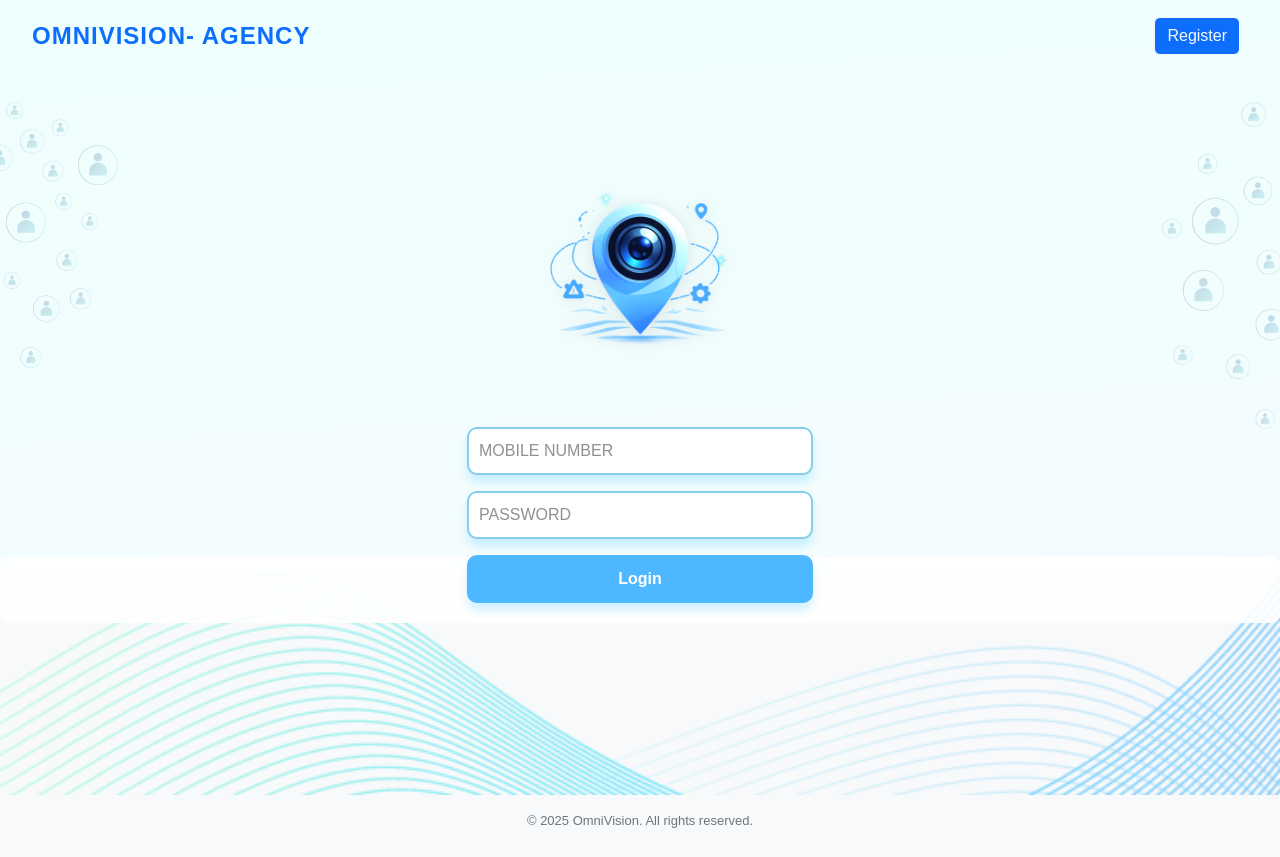
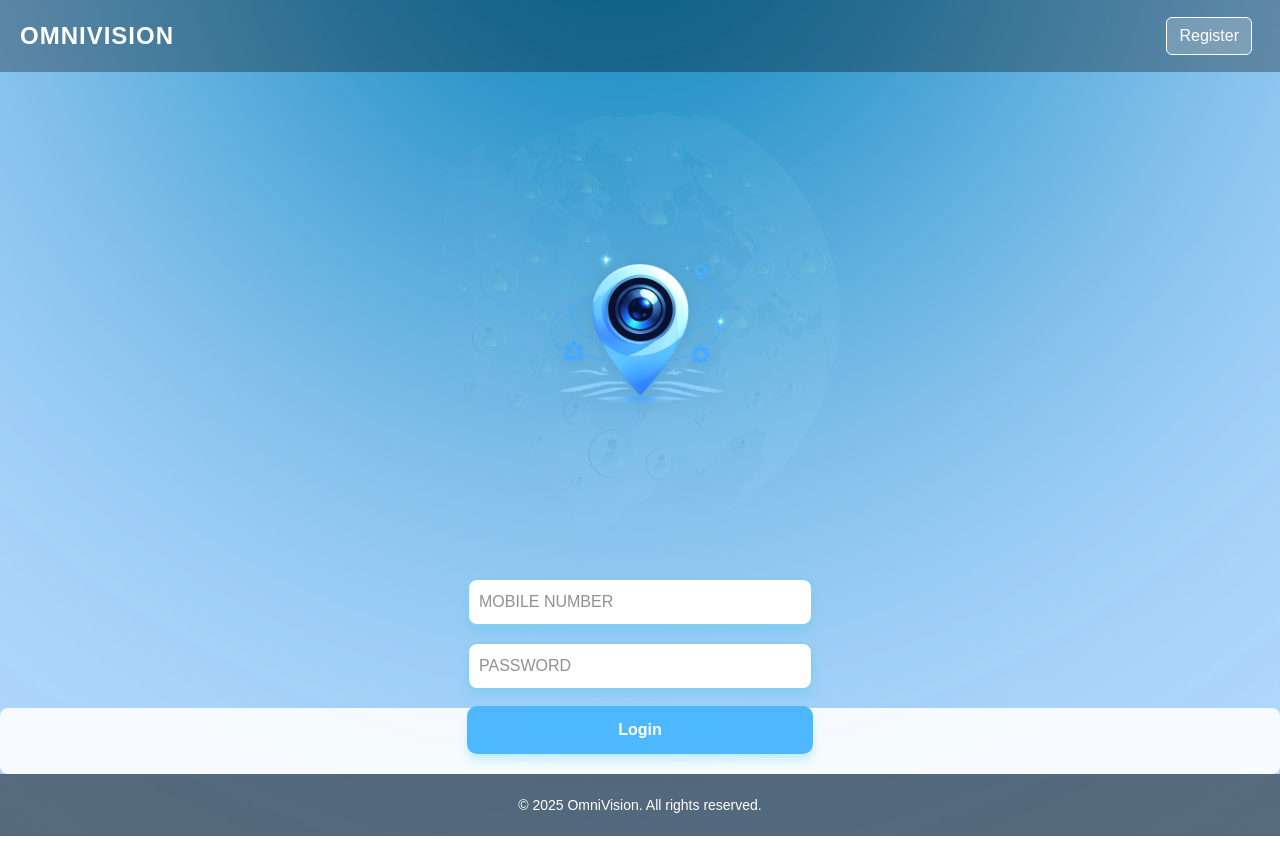
Before and after one commit to Susekh/omnivision, a React (Create React App) app: page /agencyLogin in a window 1280 px wide. After the commit the page ends 836 px from the top, so only its background shows below. Built offline with nearby package versions, Linux system fonts and the light colour scheme.

Commit message:
agencylogin&agencyresister and camera fixed

```diff
--- a/src/Agency/AgencyLogin.jsx
+++ b/src/Agency/AgencyLogin.jsx
@@ -91,17 +91,17 @@ const AgencyLogin = () => {
   };
 
   return (
-    <section className="main dashboard-hospital" style={{backgroundColor: "#b3d9ff"}}>
-      <nav className="navbar navbar-expand-lg navbar-dark">
-        <div className="container-fluid">
-          <span className="navbar-brand fw-bold" style={{ color: "#0d6efd" }}>
-            OMNIVISION- AGENCY
+    <section className="main dashboard-hospital" style={{backgroundColor: "#b3d9ff", backgroundImage: "url(/images/bg-1.png)", backgroundRepeat: "no-repeat", backgroundSize: "cover", backgroundPosition: "center bottom"}}>
+      <nav className="navbar navbar-expand-lg navbar-dark" style={{backgroundColor: "rgba(0,0,0,0.3)", margin: 0, padding: "15px 20px", width: "100%"}}>
+        <div className="container-fluid" style={{padding: "0", display: "flex", alignItems: "center"}}>
+          <span className="navbar-brand fw-bold text-white" style={{fontSize: "24px", margin: 0}}>
+            OMNIVISION
           </span>
           <div className="ms-auto">
             <Link to={"/agencyRegister"}>
               <button
                 className="btn btn-outline-light me-2"
-                style={{ backgroundColor: "#0d6efd" }}
+                style={{ backgroundColor: "rgba(255,255,255,0.2)", borderColor: "white", color: "white" }}
               >
                 Register
               </button>
@@ -111,29 +111,16 @@ const AgencyLogin = () => {
       </nav>
       <div className="pag-1-wrapper">
         {/* Background Images Section */}
-        <section className="pag-2-wrapper-sec-1">
-          <div className="pag-2-wrapper-sec-1-bgimg dashboard-hospital-logo-bg">
-            <figure>
-              <img
-                src="/images/pag-2-logo-bg.png"
-                alt="Background Left"
-              />
-            </figure>
-            <figure>
-              <img
-                src="/images/pag-2-logo-bg-right.png"
-                alt="Background Right"
-              />
-            </figure>
-          </div>
-
-          {/* Logo */}
-          <div className="container">
+        <section className="pag-1-wrapper-sec-1" style={{width: "100%"}}>
+          <figure style={{width: "100%", maxWidth: "400px", margin: "0 auto 20px"}}>
+            <img src="/images/pag-1-logo-bg.png" alt="Background Logo" style={{width: "100%", height: "auto"}} />
+          </figure>
+          <div className="container" style={{width: "100%", padding: "0 20px"}}>
             <div className="row">
-              <div className="col-md-12">
+              <div className="col-md-12" style={{display: "flex", justifyContent: "center"}}>
                 <figure className="logo-con">
                   <Link>
-                    <img src="/images/omnivision-logo.png" alt="Logo" />
+                    <img src="/images/omnivision-logo.png" alt="Logo" style={{width: "100%", height: "auto"}} />
                   </Link>
                 </figure>
               </div>
@@ -223,9 +210,8 @@ const AgencyLogin = () => {
       </div>
 
       {/* Footer */}
-      <footer style={{ marginTop: "-50px", textAlign: "center", paddingBottom: "20px", backgroundColor: "#f8f9fa" }}>
-        <img src="/images/footer-bg.png" alt="Footer Background" style={{marginBottom: "10px"}} />
-        <p style={{margin: 0, fontSize: "13px", color: "#6c757d"}}>© 2025 OmniVision. All rights reserved.</p>
+      <footer style={{backgroundColor: "rgba(0,0,0,0.5)", color: "#fff", textAlign: "center", padding: "15px 20px", margin: 0, width: "100%", fontSize: "14px"}}>
+        <p style={{margin: 0}}>© 2025 OmniVision. All rights reserved.</p>
       </footer>
     </section>
   );
--- a/src/Agency/AgencyRegister.jsx
+++ b/src/Agency/AgencyRegister.jsx
@@ -106,17 +106,17 @@ const AgencyRegister = () => {
   };
 
   return (
-    <section className="main dashboard-hospital" style={{backgroundColor: "#b3d9ff"}}>
-      <nav className="navbar navbar-expand-lg navbar-white">
-        <div className="container-fluid">
-          <span className="navbar-brand fw-bold " style={{ color: "#0d6efd" }}>
-            OMNIVISION- AGENCY
+    <section className="main dashboard-hospital" style={{backgroundColor: "#b3d9ff", backgroundImage: "url(/images/bg-1.png)", backgroundRepeat: "no-repeat", backgroundSize: "cover", backgroundPosition: "center bottom"}}>
+      <nav className="navbar navbar-expand-lg navbar-dark" style={{backgroundColor: "rgba(0,0,0,0.3)", margin: 0, padding: "15px 20px", width: "100%"}}>
+        <div className="container-fluid" style={{padding: "0", display: "flex", alignItems: "center"}}>
+          <span className="navbar-brand fw-bold text-white" style={{fontSize: "24px", margin: 0}}>
+            OMNIVISION
           </span>
           <div className="ms-auto">
             <Link to="/agencyLogin">
               <button
                 className="btn btn-outline-light me-2"
-                style={{ backgroundColor: "#0d6efd" }}
+                style={{ backgroundColor: "rgba(255,255,255,0.2)", borderColor: "white", color: "white" }}
               >
                 Login
               </button>
@@ -126,29 +126,16 @@ const AgencyRegister = () => {
       </nav>
       <div className="pag-1-wrapper">
         {/* Background Images Section */}
-        <section className="pag-2-wrapper-sec-1">
-          <div className="pag-2-wrapper-sec-1-bgimg dashboard-hospital-logo-bg">
-            <figure>
-              <img
-                src="/images/pag-2-logo-bg.png"
-                alt="Background Left"
-              />
-            </figure>
-            <figure>
-              <img
-                src="/images/pag-2-logo-bg-right.png"
-                alt="Background Right"
-              />
-            </figure>
-          </div>
-
-          {/* Logo */}
-          <div className="container">
+        <section className="pag-1-wrapper-sec-1" style={{width: "100%"}}>
+          <figure style={{width: "100%", maxWidth: "400px", margin: "0 auto 20px"}}>
+            <img src="/images/pag-1-logo-bg.png" alt="Background Logo" style={{width: "100%", height: "auto"}} />
+          </figure>
+          <div className="container" style={{width: "100%", padding: "0 20px"}}>
             <div className="row">
-              <div className="col-md-12">
-                <figure className="logo-con" style={{ marginTop: "18px" }}>
+              <div className="col-md-12" style={{display: "flex", justifyContent: "center"}}>
+                <figure className="logo-con">
                   <Link>
-                    <img src="/images/omnivision-logo.png" alt="Logo" />
+                    <img src="/images/omnivision-logo.png" alt="Logo" style={{width: "100%", height: "auto"}} />
                   </Link>
                 </figure>
               </div>
@@ -246,9 +233,8 @@ const AgencyRegister = () => {
       </div>
 
       {/* Footer */}
-      <footer style={{ marginTop: "-50px", textAlign: "center", paddingBottom: "20px", backgroundColor: "#f8f9fa" }}>
-        <img src="/images/footer-bg.png" alt="Footer Background" style={{marginBottom: "10px"}} />
-        <p style={{margin: 0, fontSize: "13px", color: "#6c757d"}}>© 2025 OmniVision. All rights reserved.</p>
+      <footer style={{backgroundColor: "rgba(0,0,0,0.5)", color: "#fff", textAlign: "center", padding: "15px 20px", margin: 0, width: "100%", fontSize: "14px"}}>
+        <p style={{margin: 0}}>© 2025 OmniVision. All rights reserved.</p>
       </footer>
     </section>
   );
--- a/src/public/assets/css/CameraPage.css
+++ b/src/public/assets/css/CameraPage.css
@@ -82,7 +82,6 @@ video.camera-feed {
   background: #020101;
   border: 5px solid rgb(252, 238, 238);
   cursor: pointer;
-  transition: all 0.05s ease;
   display: flex;
   align-items: center;
   justify-content: center;
@@ -93,6 +92,10 @@ video.camera-feed {
   padding: 0;
   margin: 0;
   padding-bottom: max(0px, env(safe-area-inset-bottom));
+}
+
+.capture-button:active {
+  transform: translateX(-50%);
 }
 
 .capture-button::before {
@@ -112,12 +115,6 @@ video.camera-feed {
   border-radius: 50%;
   background: #ffffff;
   position: absolute;
-  transition: all 0.05s ease;
-}
-
-.capture-button:active {
-  transform: scale(0.92);
-  box-shadow: 0 2px 8px rgba(0, 0, 0, 0.3);
 }
 
 .capture-button:active::after {
@@ -162,7 +159,6 @@ canvas {
   border-radius: 25px;
   font-weight: 600;
   font-size: 14px;
-  transition: all 0.2s ease;
   border: none;
   cursor: pointer;
 }
```
